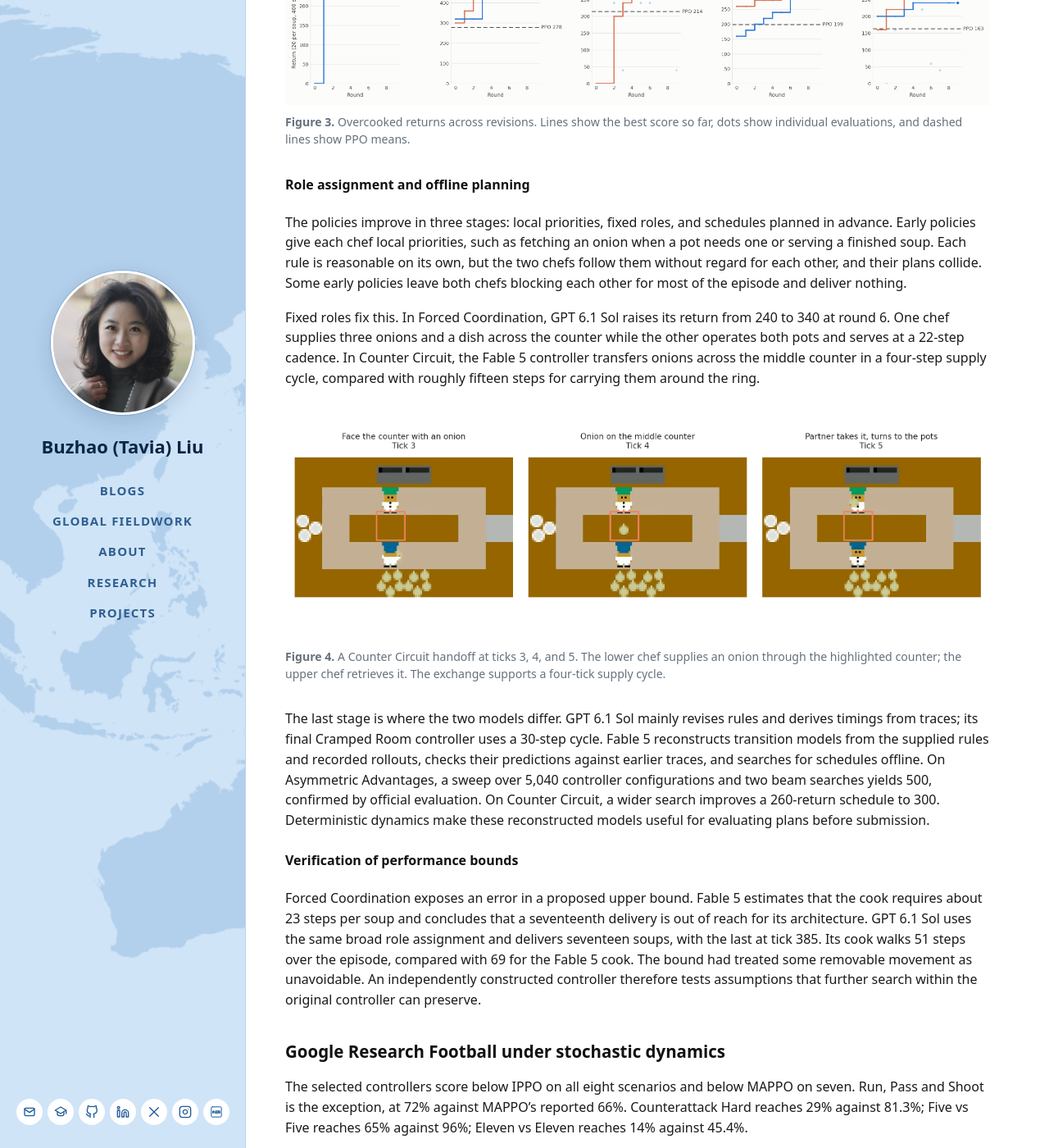
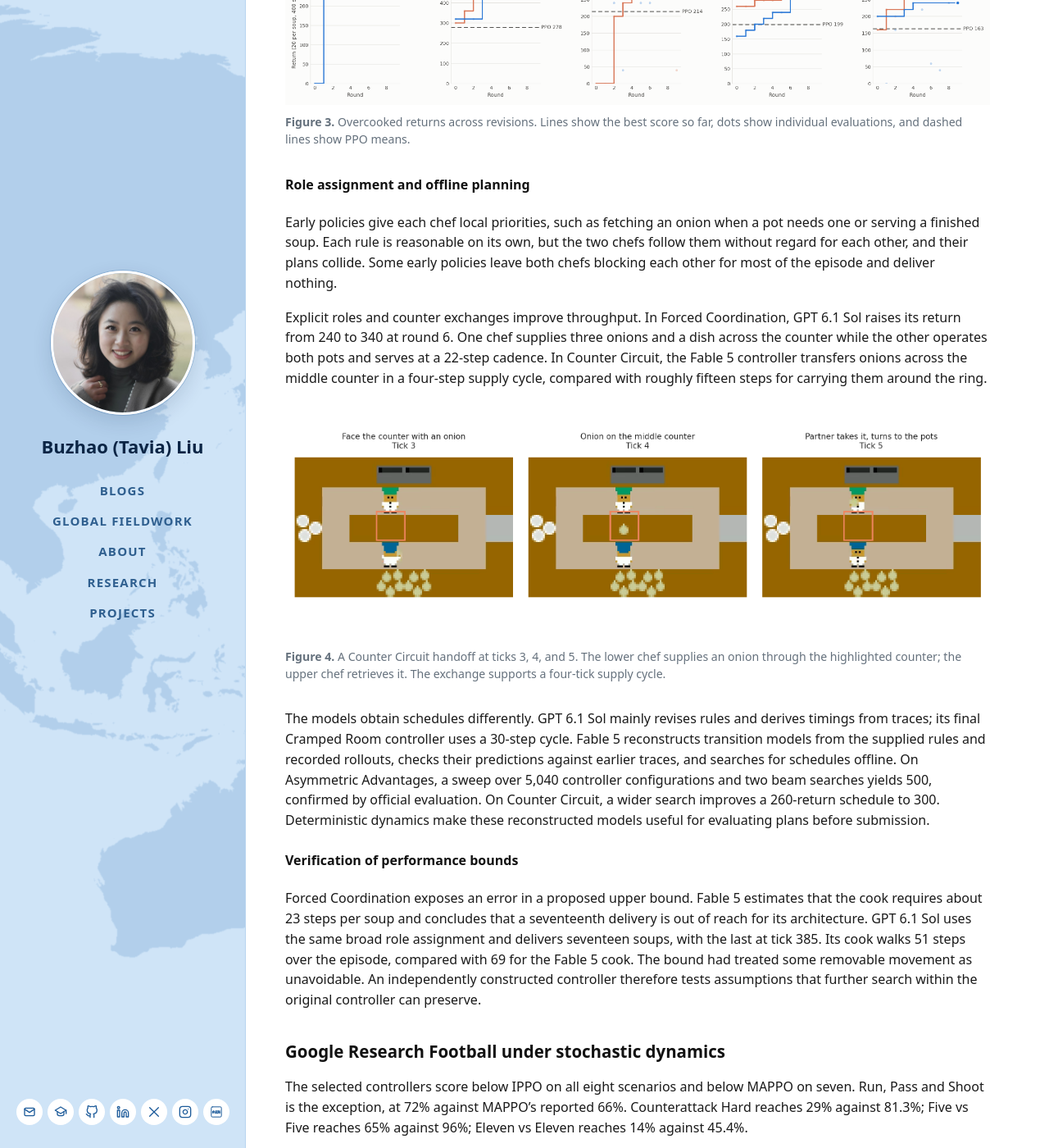
Before and after one commit to tavia-liu/tavia-liu.github.io, a Jekyll site: the page built from _posts/2026-10-31-self-improving-code-as-policies.md, in a window 1280 px wide and 1400 px high, scrolled down 2709 px. Shown: the whole window at 82% size. Built offline with Jekyll 4.4.1, drawn with Linux system fonts in a browser that asks for light colours.

Commit message:
Drop three-stage framing

```diff
--- a/_posts/2026-10-31-self-improving-code-as-policies.md
+++ b/_posts/2026-10-31-self-improving-code-as-policies.md
@@ -74,16 +74,16 @@
 
 #### Role assignment and offline planning
 
-The policies improve in three stages: local priorities, fixed roles, and schedules planned in advance. Early policies give each chef local priorities, such as fetching an onion when a pot needs one or serving a finished soup. Each rule is reasonable on its own, but the two chefs follow them without regard for each other, and their plans collide. Some early policies leave both chefs blocking each other for most of the episode and deliver nothing.
+Early policies give each chef local priorities, such as fetching an onion when a pot needs one or serving a finished soup. Each rule is reasonable on its own, but the two chefs follow them without regard for each other, and their plans collide. Some early policies leave both chefs blocking each other for most of the episode and deliver nothing.
 
-Fixed roles fix this. In Forced Coordination, GPT 6.1 Sol raises its return from 240 to 340 at round 6. One chef supplies three onions and a dish across the counter while the other operates both pots and serves at a 22-step cadence. In Counter Circuit, the Fable 5 controller transfers onions across the middle counter in a four-step supply cycle, compared with roughly fifteen steps for carrying them around the ring.
+Explicit roles and counter exchanges improve throughput. In Forced Coordination, GPT 6.1 Sol raises its return from 240 to 340 at round 6. One chef supplies three onions and a dish across the counter while the other operates both pots and serves at a 22-step cadence. In Counter Circuit, the Fable 5 controller transfers onions across the middle counter in a four-step supply cycle, compared with roughly fifteen steps for carrying them around the ring.
 
 <figure style="margin: 2rem 0;">
   <a href="{{ '/assets/img/research/counter-circuit-handoff.png' | relative_url }}"><img src="{{ '/assets/img/research/counter-circuit-handoff.png' | relative_url }}" loading="lazy" alt="Three actual Counter Circuit frames at ticks 3, 4, and 5. The lower chef holds an onion, places it on the highlighted middle counter, and the upper chef retrieves it." style="display: block; width: 100%; height: auto;"></a>
   <figcaption style="margin-top: .65rem; color: #65717d; font-size: .88rem; line-height: 1.5;"><strong>Figure 4.</strong> A Counter Circuit handoff at ticks 3, 4, and 5. The lower chef supplies an onion through the highlighted counter; the upper chef retrieves it. The exchange supports a four-tick supply cycle.</figcaption>
 </figure>
 
-The last stage is where the two models differ. GPT 6.1 Sol mainly revises rules and derives timings from traces; its final Cramped Room controller uses a 30-step cycle. Fable 5 reconstructs transition models from the supplied rules and recorded rollouts, checks their predictions against earlier traces, and searches for schedules offline. On Asymmetric Advantages, a sweep over 5,040 controller configurations and two beam searches yields 500, confirmed by official evaluation. On Counter Circuit, a wider search improves a 260-return schedule to 300. Deterministic dynamics make these reconstructed models useful for evaluating plans before submission.
+The models obtain schedules differently. GPT 6.1 Sol mainly revises rules and derives timings from traces; its final Cramped Room controller uses a 30-step cycle. Fable 5 reconstructs transition models from the supplied rules and recorded rollouts, checks their predictions against earlier traces, and searches for schedules offline. On Asymmetric Advantages, a sweep over 5,040 controller configurations and two beam searches yields 500, confirmed by official evaluation. On Counter Circuit, a wider search improves a 260-return schedule to 300. Deterministic dynamics make these reconstructed models useful for evaluating plans before submission.
 
 #### Verification of performance bounds
 
```
